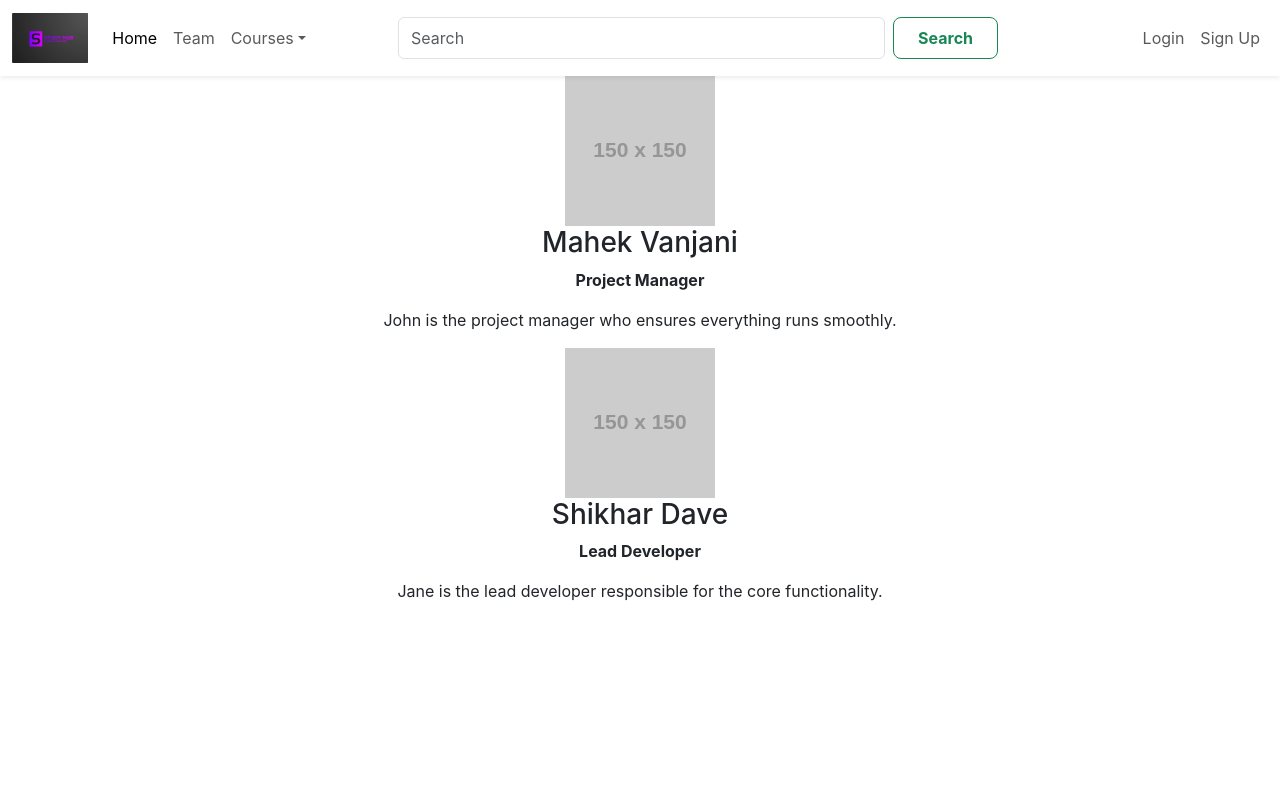
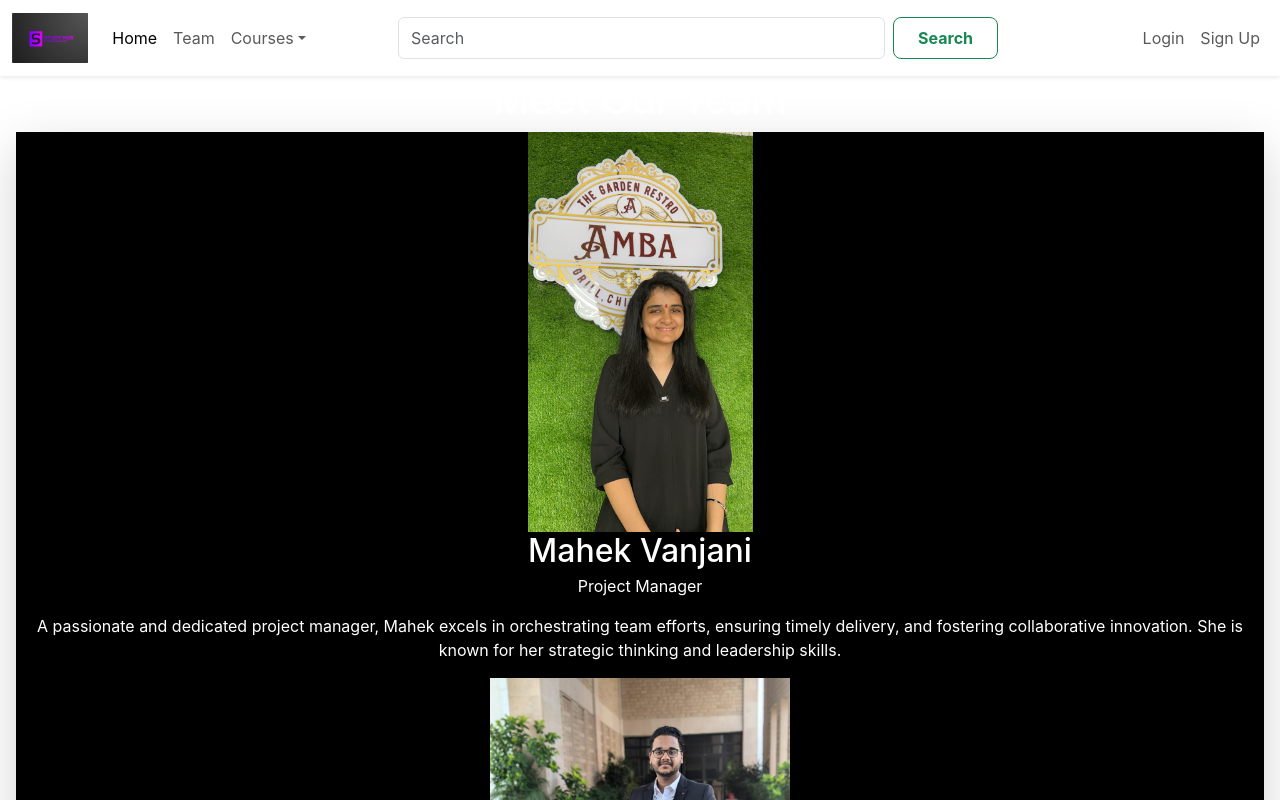
Before and after one commit to shikhar5647/StudyHub, a React (Create React App) app in the folder frontend/: page /team in a window 1280 px wide. Shown: the top 800 px of the page. Built offline with nearby package versions, Linux system fonts and the light colour scheme.

Commit message:
team_second_iter

```diff
--- a/frontend/src/components/Team.js
+++ b/frontend/src/components/Team.js
@@ -1,33 +1,51 @@
-import React, { useState } from 'react';
-import '../App.css';
+import React from 'react';
+import '../App.css'; // Ensure Tailwind CSS is imported in App.css
 
 const Team = () => {
-    const [teamMembers, setTeamMembers] = useState([
+  const teamMembers = [
     {
-            name: ' Mahek Vanjani',
+      name: 'Mahek Vanjani',
       role: 'Project Manager',
-            image: 'https://via.placeholder.com/150',
-            description: 'John is the project manager who ensures everything runs smoothly.',
+      image: '/mv_website.jpg',
+      description:
+        'A passionate and dedicated project manager, Mahek excels in orchestrating team efforts, ensuring timely delivery, and fostering collaborative innovation. She is known for her strategic thinking and leadership skills.',
     },
     {
       name: 'Shikhar Dave',
       role: 'Lead Developer',
-            image: 'https://via.placeholder.com/150',
-            description: 'Jane is the lead developer responsible for the core functionality.',
+      image: '/Professional_SD_Profile.jpg',
+      description:
+        'Shikhar is a creative problem-solver and experienced in full-stack development. With a strong background in AI and product leadership, he brings both technical depth and product vision to the team.',
     },
-
-    ]);
+  ];
 
   return (
-        <div className="team-container">
+    <div className="bg-gradient-to-b from-indigo-900 to-indigo-600 py-12 px-6 min-h-screen text-white">
+      <h1 className="text-4xl font-bold text-center mb-10">Meet Our Team</h1>
+      <div className="max-w-6xl mx-auto">
+        <div className="flex flex-wrap justify-center gap-8">
           {teamMembers.map((member, index) => (
-                <div className="team-member" key={index}>
-                    <img src={member.image} alt={member.name} />
-                    <h3>{member.name}</h3>
-                    <p><strong>{member.role}</strong></p>
-                    <p>{member.description}</p>
+            <div
+              key={index}
+              className="bg-black text-black-900 rounded-xl shadow-lg overflow-hidden w-80 flex flex-col transform hover:scale-105 transition duration-300"
+            >
+              <div className="h-80 w-full overflow-hidden">
+                <img
+                  src={member.image}
+                  alt={member.name}
+                  className="w-full h-full object-cover"
+                  style={{ maxWidth: '400px', maxHeight: '400px' }}
+                />
+              </div>
+              <div className="p-6 flex-grow">
+                <h2 className="text-2xl font-bold mb-1">{member.name}</h2>
+                <p className="text-indigo-600 font-medium mb-3">{member.role}</p>
+                <p className="text-sm leading-relaxed">{member.description}</p>
+              </div>
             </div>
           ))}
+        </div>
+      </div>
     </div>
   );
 };
```
Lines whose indentation alone changed are shown as unchanged.
